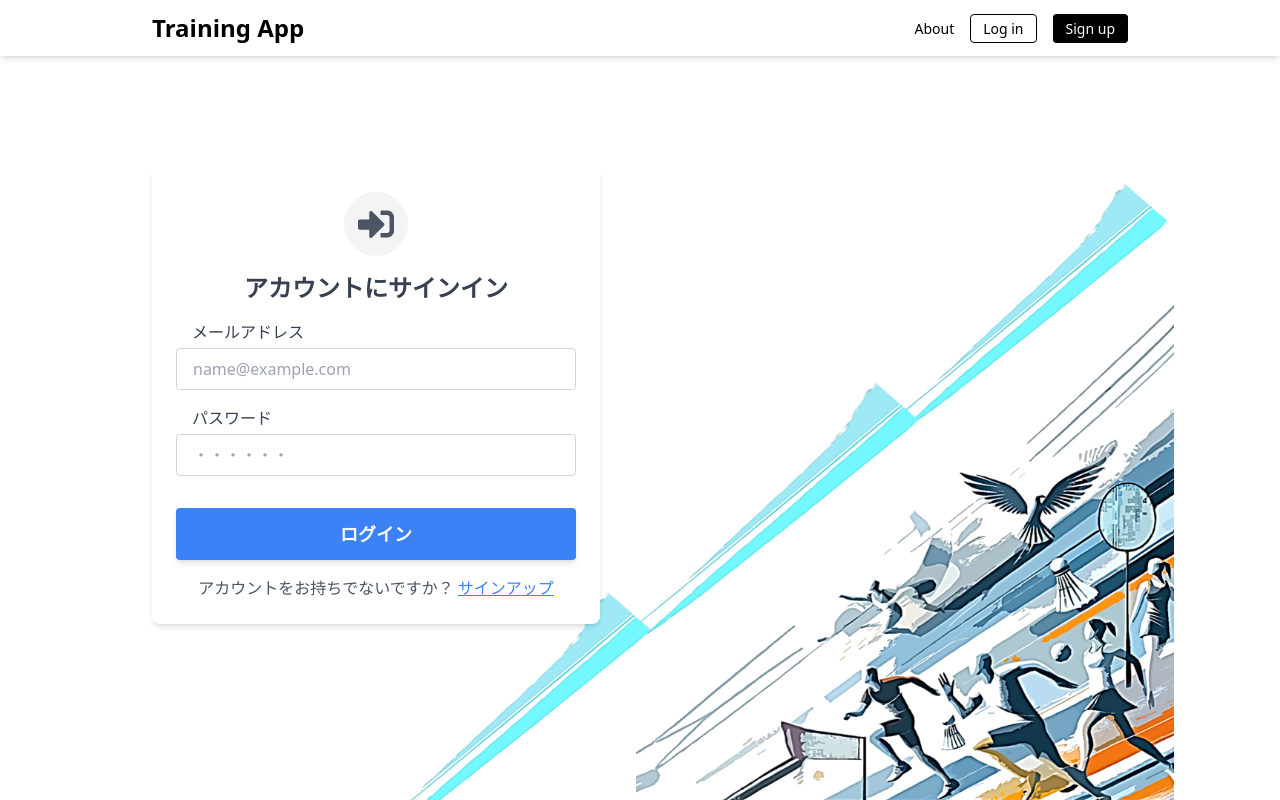
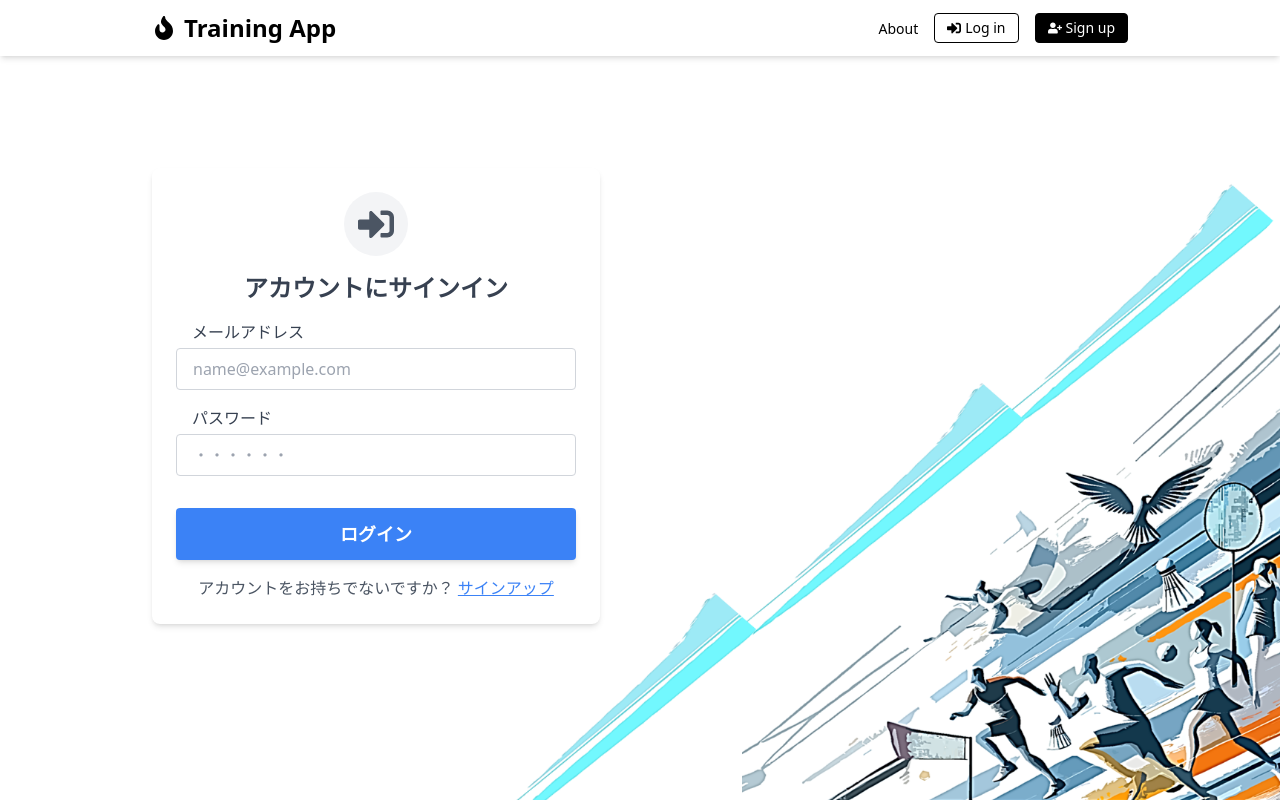
Before and after one commit to ksk-117/train-app, a Next.js app: page /login in a window 1280 px wide. Built offline with nearby package versions, Linux system fonts and the light colour scheme; no server answers.

Commit message:
ログアウトヘッダーにアイコンを追加し、スタイルを改善。背景画像の表示方法を調整し、各ページの背景設定を統一。テキストにドロップシャドウを追加して視認性を向上。

```diff
--- a/components/Layout/LoggedOutHeader.tsx
+++ b/components/Layout/LoggedOutHeader.tsx
@@ -1,14 +1,16 @@
 /* components/Layout/LoggedOutHeader.tsx */
 
-import Link from 'next/link';
-import React from 'react';
+import Link from "next/link";
+import React from "react";
+import { FaUserPlus, FaSignInAlt, FaFire } from "react-icons/fa"; // アイコンをインポート
 
 const LoggedOutHeader: React.FC = () => {
   return (
     <header className="w-full bg-white py-3 shadow-md">
       <div className="mx-auto flex max-w-5xl items-center justify-between px-6">
         {/* 左側：ロゴ */}
-        <Link href="/" className="text-2xl font-bold text-black hover:text-gray-700">
+        <Link href="/" className="flex items-center gap-2 text-2xl font-bold text-black hover:text-gray-700">
+          <FaFire className="text-black" />
           Training App
         </Link>
 
@@ -18,12 +20,14 @@ const LoggedOutHeader: React.FC = () => {
             <span className="text-sm font-medium text-black hover:underline">About</span>
           </Link>
           <Link href="/login">
-            <span className="rounded border border-black px-3 py-1 text-sm font-medium text-black hover:bg-gray-100">
+            <span className="flex items-center gap-1 rounded border border-black px-3 py-1 text-sm font-medium text-black hover:bg-gray-100">
+              <FaSignInAlt className="text-black" />
               Log in
             </span>
           </Link>
           <Link href="/signup">
-            <span className="rounded border border-black bg-black px-3 py-1 text-sm font-medium text-white hover:bg-gray-800">
+            <span className="flex items-center gap-1 rounded border border-black bg-black px-3 py-1 text-sm font-medium text-white hover:bg-gray-800">
+              <FaUserPlus className="text-white" />
               Sign up
             </span>
           </Link>
--- a/pages/about.tsx
+++ b/pages/about.tsx
@@ -22,11 +22,11 @@ export default function AboutPage() {
 
       {/* 背景画像 */}
       <div
-        className="absolute left-0 -z-10 w-full"
+        className="absolute inset-0 -z-10 w-full"
         style={{
           backgroundImage: `url(${bgImage})`,
-          backgroundSize: "100% auto",
-          backgroundPosition: "bottom",
+          backgroundSize: "auto 100%", // 縦の比率を100%維持
+          backgroundPosition: "right bottom", // 右端下端に固定
           backgroundRepeat: "no-repeat",
           height: "100vh",
         }}
--- a/pages/index.tsx
+++ b/pages/index.tsx
@@ -1,3 +1,4 @@
+// pages/index.tsx
 import React, { useEffect, useState } from "react";
 import LoggedOutHeader from "../components/Layout/LoggedOutHeader";
 
@@ -21,22 +22,22 @@ export default function HomePage() {
 
       {/* 背景画像 */}
       <div
-        className="absolute inset-x-0 bottom-0 -z-10 w-full"
+        className="absolute inset-0 -z-10 w-full"
         style={{
           backgroundImage: `url(${bgImage})`,
-          backgroundSize: "contain", // 画像の横幅をすべて表示
-          backgroundPosition: "bottom", // 画像の下端を画面下に固定
+          backgroundSize: "auto 100%", // 縦の比率を100%維持
+          backgroundPosition: "right bottom", // 右端下端に固定
           backgroundRepeat: "no-repeat",
-          height: "100vh", // 画面の高さを確保し、足りない場合は空白を残す
+          height: "100vh",
         }}
       />
 
       {/* メインコンテンツ */}
       <main className="relative mx-auto flex h-[calc(100vh-80px)] max-w-5xl flex-col items-start justify-center px-6 text-left">
-        <h1 className="stylish-text text-5xl text-black md:text-6xl">
+        <h1 className="stylish-text text-5xl text-black drop-shadow-[3px_3px_0px_#ffffff] md:text-6xl">
           過去の自分を超えろ
         </h1>
-        <p className="mt-6 text-xl text-black md:text-2xl">
+        <p className="mt-6 text-xl text-black drop-shadow-[1px_1px_0px_#ffffff] md:text-2xl">
           練習記録を管理して、計画的に成長を目指しましょう。
         </p>
         <button
--- a/pages/login.tsx
+++ b/pages/login.tsx
@@ -43,13 +43,13 @@ export default function LoginPage() {
 
       {/* 背景画像 */}
       <div
-        className="absolute inset-x-0 bottom-0 -z-10 w-full"
+        className="absolute inset-0 -z-10 w-full"
         style={{
           backgroundImage: `url(${bgImage})`,
-          backgroundSize: "contain", // ✅ 横幅をすべて表示（引き伸ばさない）
-          backgroundPosition: "bottom", // ✅ 画像の下を画面下に固定
+          backgroundSize: "auto 100%", // 縦の比率を100%維持
+          backgroundPosition: "right bottom", // 右端下端に固定
           backgroundRepeat: "no-repeat",
-          height: "100vh", // ✅ 画面いっぱいにする（高さが足りない場合は空白を残す）
+          height: "100vh",
         }}
       />
 
--- a/pages/signup.tsx
+++ b/pages/signup.tsx
@@ -1,3 +1,4 @@
+// pages/signup.tsx
 import React, { useState, useEffect } from "react";
 import { useRouter } from "next/router";
 import Link from "next/link";
@@ -61,19 +62,18 @@ export default function SignUpPage() {
 
       {/* 背景画像 */}
       <div
-        className="absolute inset-x-0 bottom-0 -z-10 w-full"
+        className="absolute inset-0 -z-10 w-full"
         style={{
           backgroundImage: `url(${bgImage})`,
-          backgroundSize: "contain", // ✅ 横をすべて表示（引き伸ばさない）
-          backgroundPosition: "bottom", // ✅ 画像の下を画面下に固定
+          backgroundSize: "auto 100%", // 縦の比率を100%維持
+          backgroundPosition: "right bottom", // 右端下端に固定
           backgroundRepeat: "no-repeat",
-          height: "100vh", // ✅ 画面いっぱいにする（高さが足りない場合は空白）
+          height: "100vh",
         }}
       />
 
       <main className={`relative mx-auto flex h-[calc(100vh-120px)] max-w-5xl flex-col ${isMobile ? "items-center justify-center text-center" : "items-start justify-center px-6 text-left"}`}>
         <form className="w-full max-w-md rounded-lg bg-white p-6 shadow-md" onSubmit={handleSignUp}>
-          {/* アイコン部分 */}
           <div className="mx-auto mb-4 flex size-16 items-center justify-center rounded-full bg-gray-100">
             <FaUserPlus className="text-4xl text-gray-600" />
           </div>
```
Also changed, not shown: public/image/wall.png (added).
